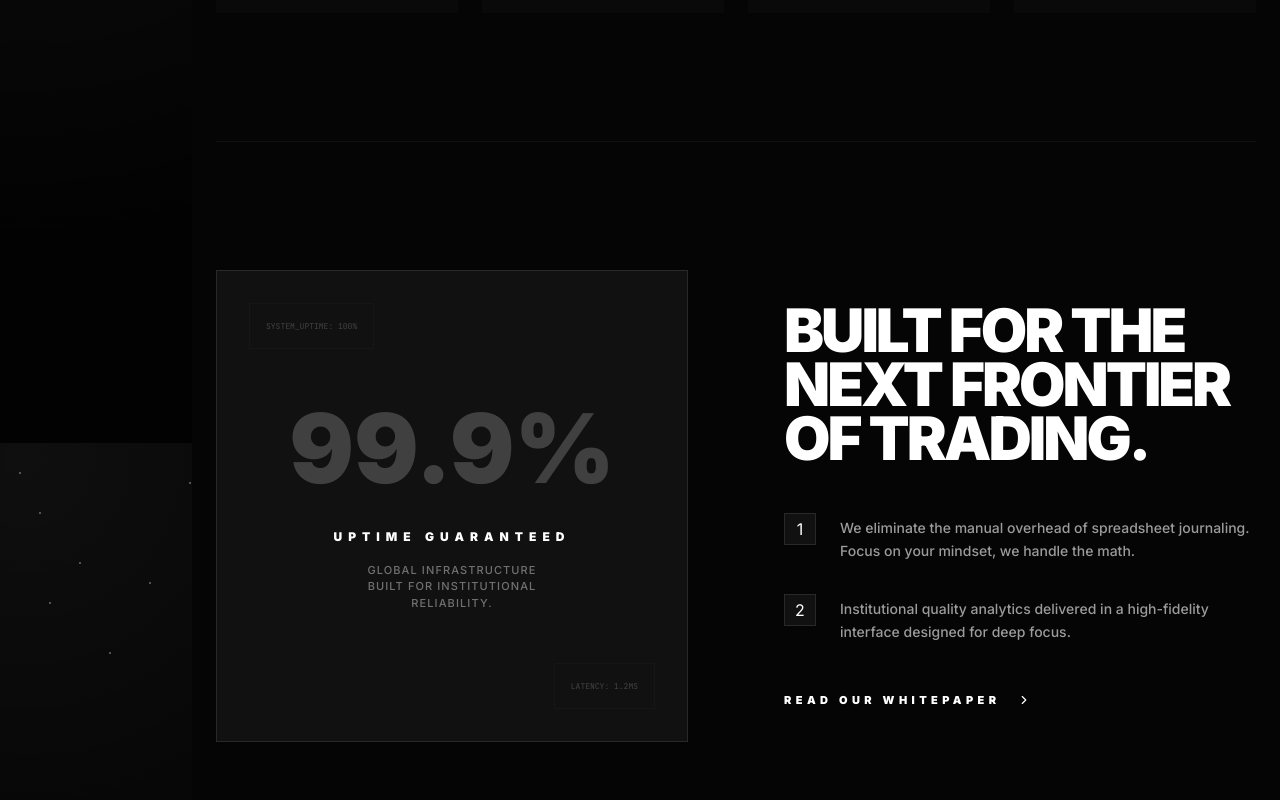
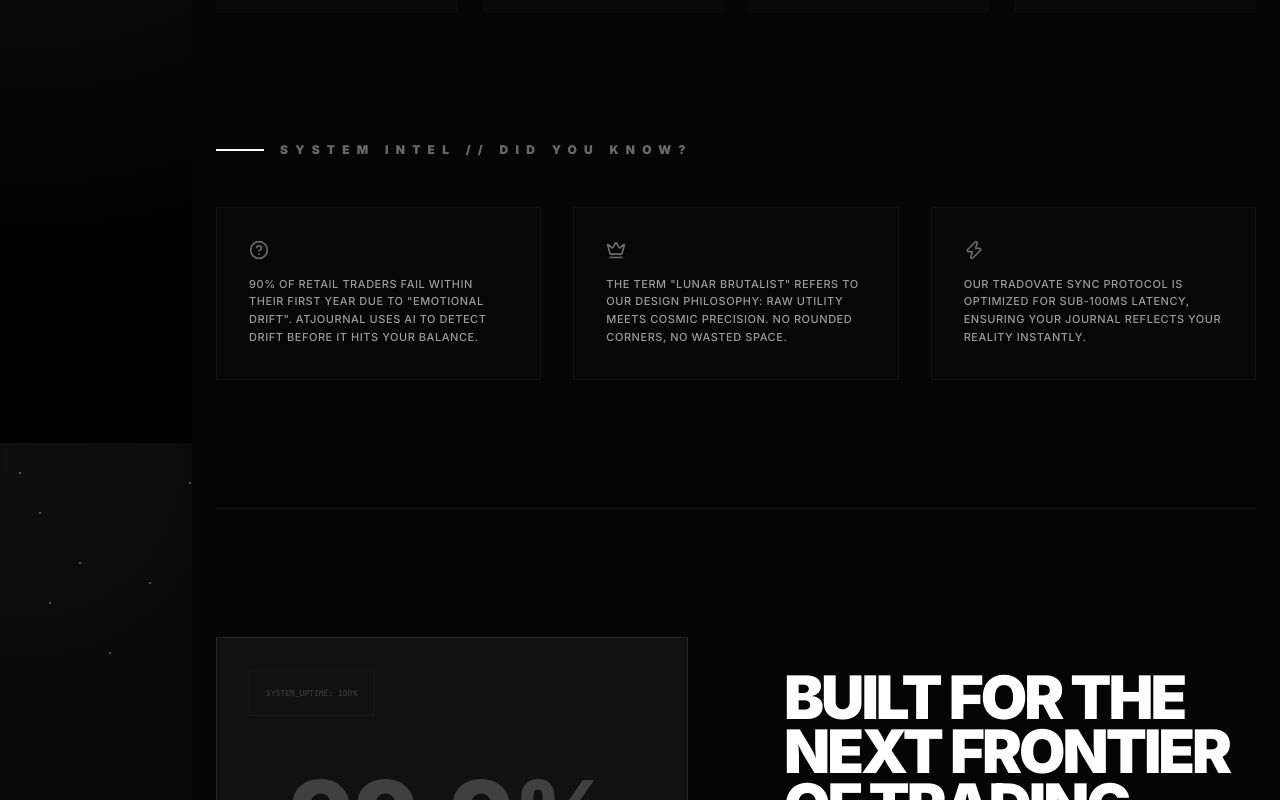
Before and after one commit to lhuikrats1/atjournalfinal, a Next.js app: page /about in a window 1280 px wide. Shown: the part 1157-1957 px from the top of the page. Built offline with nearby package versions, Linux system fonts and the light colour scheme; no server answers.

Commit message:
Fix light theme background and add System Intel (Random Facts) to Manifesto

```diff
--- a/src/app/about/page.tsx
+++ b/src/app/about/page.tsx
@@ -1,7 +1,7 @@
 "use client";
 
 import { motion } from "framer-motion";
-import { Zap, Shield, Sparkles, Activity, Target, BrainCircuit, ChevronRight, ArrowRight, Database, Globe } from "lucide-react";
+import { Zap, Shield, Sparkles, Activity, Target, BrainCircuit, ChevronRight, ArrowRight, Database, Globe, HelpCircle, Crown } from "lucide-react";
 import { HudCard } from "@/components/ui/hud-card";
 import { cn } from "@/lib/utils";
 import Link from "next/link";
@@ -136,6 +136,40 @@ export default function AboutPage() {
           </div>
         </section>
 
+        {/* Random Facts Section */}
+        <section className="space-y-12">
+          <motion.div
+            initial={{ opacity: 0, x: -20 }}
+            whileInView={{ opacity: 1, x: 0 }}
+            viewport={{ once: true }}
+            className="flex items-center gap-4"
+          >
+             <div className="h-[2px] w-12 bg-primary" />
+             <h2 className="text-[12px] font-black uppercase tracking-[0.6em] opacity-40">System Intel // Did You Know?</h2>
+          </motion.div>
+
+          <div className="grid grid-cols-1 md:grid-cols-3 gap-8">
+            <motion.div initial={{ opacity: 0 }} whileInView={{ opacity: 1 }} viewport={{ once: true }} className="p-8 border border-white/5 bg-white/[0.01] space-y-4">
+              <HelpCircle className="text-primary/40" size={20} />
+              <p className="text-[11px] font-medium leading-relaxed opacity-60 uppercase tracking-wider">
+                90% of retail traders fail within their first year due to "Emotional Drift". AtJournal uses AI to detect drift before it hits your balance.
+              </p>
+            </motion.div>
+            <motion.div initial={{ opacity: 0 }} whileInView={{ opacity: 1 }} viewport={{ once: true }} transition={{ delay: 0.1 }} className="p-8 border border-white/5 bg-white/[0.01] space-y-4">
+              <Crown className="text-primary/40" size={20} />
+              <p className="text-[11px] font-medium leading-relaxed opacity-60 uppercase tracking-wider">
+                The term "Lunar Brutalist" refers to our design philosophy: raw utility meets cosmic precision. No rounded corners, no wasted space.
+              </p>
+            </motion.div>
+            <motion.div initial={{ opacity: 0 }} whileInView={{ opacity: 1 }} viewport={{ once: true }} transition={{ delay: 0.2 }} className="p-8 border border-white/5 bg-white/[0.01] space-y-4">
+               <Zap className="text-primary/40" size={20} />
+               <p className="text-[11px] font-medium leading-relaxed opacity-60 uppercase tracking-wider">
+                Our Tradovate sync protocol is optimized for sub-100ms latency, ensuring your journal reflects your reality instantly.
+               </p>
+            </motion.div>
+          </div>
+        </section>
+
         {/* Vision Section */}
         <section className="grid lg:grid-cols-2 gap-24 items-center border-t border-white/5 pt-32">
            <motion.div
--- a/src/app/globals.css
+++ b/src/app/globals.css
@@ -116,7 +116,12 @@
 
   body {
     @apply bg-background text-foreground selection:bg-primary/30 antialiased font-mono;
-    background-color: #020203; /* Deep Space Black */
+    background-size: 300px 300px;
+    background-attachment: fixed;
+  }
+
+  .dark body, .midnight body {
+    background-color: #020203;
     background-image:
       radial-gradient(circle at 2% 2%, rgba(255, 255, 255, 0.05) 0%, transparent 40%),
       radial-gradient(1px 1px at 20px 30px, #fff, rgba(0,0,0,0)),
@@ -129,8 +134,6 @@
       radial-gradient(1px 1px at 210px 280px, #fff, rgba(0,0,0,0)),
       radial-gradient(1px 1px at 240px 190px, #fff, rgba(0,0,0,0)),
       radial-gradient(1px 1px at 280px 60px, #fff, rgba(0,0,0,0));
-    background-size: 300px 300px;
-    background-attachment: fixed;
   }
 
   html {
```
